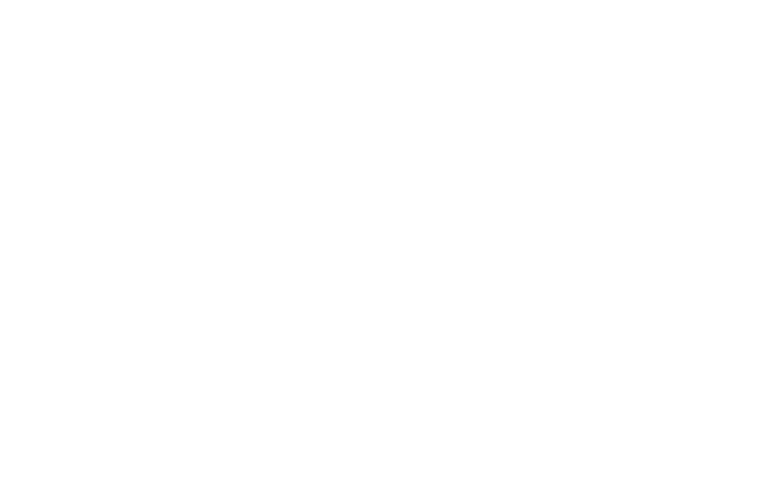
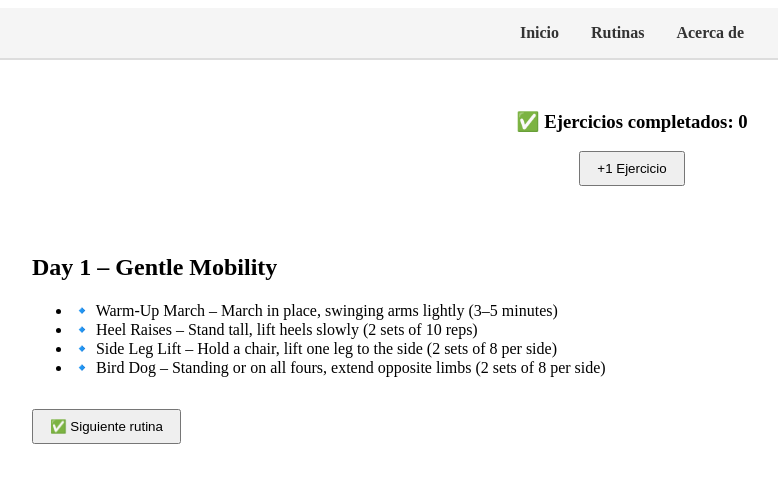
Before and after one commit to Chapic/senior-wellness-app, a React (Vite) app: page /rutinas in a window 1280 px wide. Before the commit this address had no page. Shown: the top 482 px of the page, without its empty margins (8-786 px from the left). Built offline with nearby package versions, Linux system fonts and the light colour scheme.

Commit message:
Corregir

```diff
--- a/src/App.jsx
+++ b/src/App.jsx
@@ -1,6 +1,6 @@
 import React, { useState } from 'react';
-import { BrowserRouter as Router, Routes, Route } from 'react-router-dom';
 import Layout from './Components/Layout';
+import { Routes, Route } from 'react-router-dom';
 import Home from './Pages/Home';
 import About from './Pages/About';
 import Rutinas from './Pages/Rutinas';
@@ -9,7 +9,6 @@
   const [contador, setContador] = useState(0);
 
   return (
-    <Router>
     <Layout>
       <div style={{ textAlign: 'center', padding: '1rem' }}>
         <h3>✅ Ejercicios completados: {contador}</h3>
@@ -23,7 +22,6 @@
         <Route path="/rutinas" element={<Rutinas />} />
       </Routes>
     </Layout>
-    </Router>
   );
 };
 
--- a/src/main.jsx
+++ b/src/main.jsx
@@ -1,16 +1,12 @@
 import React from 'react';
 import ReactDOM from 'react-dom/client';
-import { BrowserRouter, Routes, Route } from 'react-router-dom';
 import App from './App.jsx';
-import Home from './Pages/Home.jsx';
-import About from './Pages/About.jsx';
+import { BrowserRouter } from 'react-router-dom';
 
 ReactDOM.createRoot(document.getElementById('root')).render(
-  <BrowserRouter>
-    <Routes>
-      <Route path="/" element={<App />} />
-      <Route path="/home" element={<Home />} />
-      <Route path="/about" element={<About />} />
-    </Routes>
-  </BrowserRouter>
+  <React.StrictMode>
+    <BrowserRouter>
+      <App />
+    </BrowserRouter>
+  </React.StrictMode>
 );
```
Lines whose indentation alone changed are shown as unchanged.
